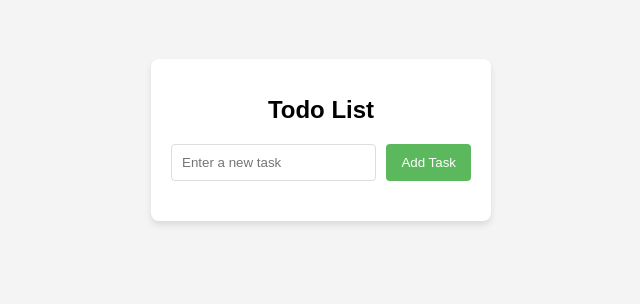
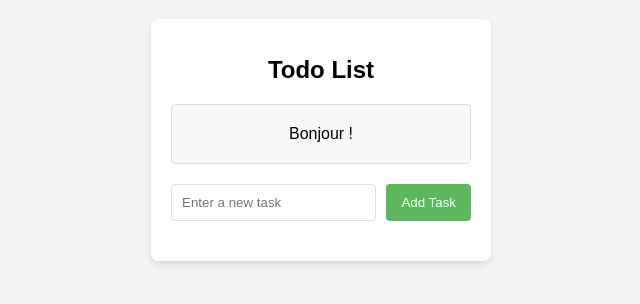
Before and after one commit to ForgeOfficial/project_devops, a plain HTML site: page index.html in a window 1280 px wide. Shown: the part 260-564 px from the top of the page, without its empty margins (319-959 px from the left). Drawn offline with Linux system fonts and the light colour scheme.

Commit message:
welcome message

```diff
--- a/index.html
+++ b/index.html
@@ -9,6 +9,9 @@
 <body>
   <div class="container">
     <h1>Todo List</h1>
+    <div class="welcome-card">
+      Bonjour !
+    </div>
     <form id="todo-form">
       <input type="text" id="todo-input" placeholder="Enter a new task" required>
       <button type="submit">Add Task</button>
--- a/styles.css
+++ b/styles.css
@@ -91,3 +91,12 @@ button.delete {
 button.delete:hover {
     background: #c9302c;
 }
+
+.welcome-card {
+    text-align: center;
+    padding: 20px;
+    background: #f9f9f9;
+    border: 1px solid #ddd;
+    border-radius: 4px;
+    margin-bottom: 20px;
+}
```
